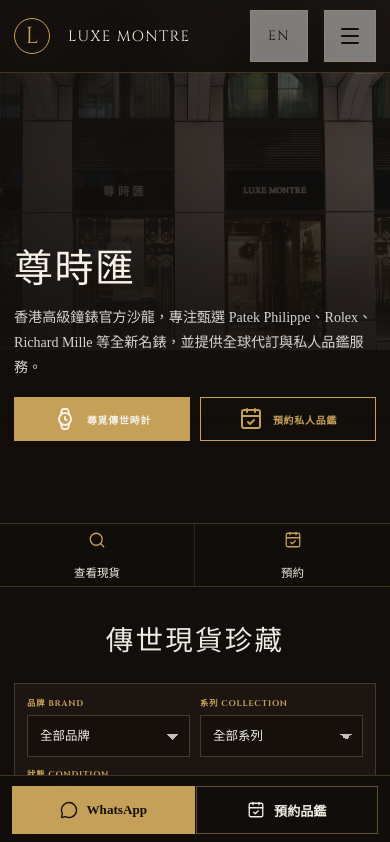
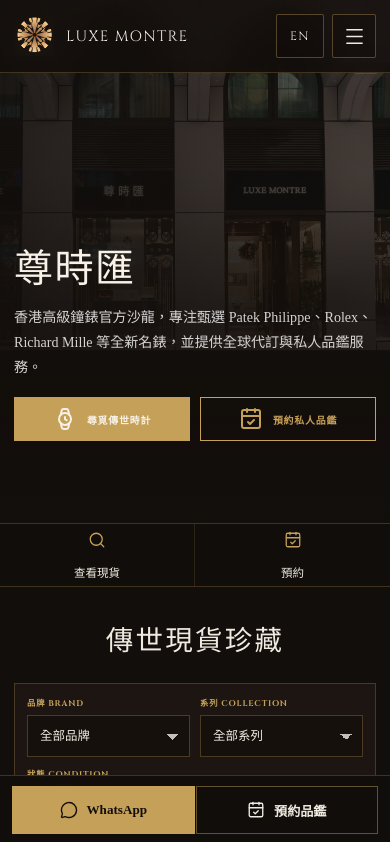
Before and after one commit to starryneol/websit_luxe_montre, a website: page index.html in a window 390 px wide. Shown: the top 842 px of the page. Drawn offline with nearby package versions, Linux system fonts and the light colour scheme; no server answers.

Commit message:
feat: refine header branding

```diff
--- a/index.html
+++ b/index.html
@@ -110,17 +110,25 @@
     .brand-mark {
       width: 56px;
       height: 56px;
-      display: grid;
-      place-items: center;
-      border: 1px solid var(--gold);
-      color: var(--gold);
-      border-radius: 50%;
-      font-family: Cinzel, serif;
-      font-size: 1.45rem;
-      transition: background .35s ease, color .35s ease;
-    }
-
-    .brand:hover .brand-mark { background: var(--gold); color: var(--white); }
+      flex: 0 0 auto;
+      display: block;
+      overflow: hidden;
+      border: 0;
+      background: transparent;
+    }
+
+    .brand-mark-image {
+      width: 100%;
+      height: 100%;
+      object-fit: contain;
+      filter: drop-shadow(0 5px 14px rgba(197, 160, 89, .12));
+      transition: transform .35s ease, filter .35s ease;
+    }
+
+    .brand:hover .brand-mark-image {
+      transform: scale(1.04);
+      filter: drop-shadow(0 6px 18px rgba(197, 160, 89, .3));
+    }
     .brand-name {
       display: block;
       font-family: Cinzel, serif;
@@ -156,30 +164,47 @@
     .nav-actions {
       display: flex;
       align-items: center;
-      gap: 16px;
-    }
-
-    .icon-btn {
+      gap: 10px;
+    }
+
+    .icon-btn,
+    .lang-btn {
       width: 52px;
       height: 52px;
       display: inline-grid;
       place-items: center;
-      border: 1px solid var(--line);
-      background: rgba(255, 255, 255, .45);
-      color: var(--ink);
-      transition: border-color .25s ease, color .25s ease, background .25s ease;
-    }
-
-    .icon-btn:hover { border-color: var(--gold); color: var(--gold); background: var(--ink-2); }
+      border: 1px solid rgba(197, 160, 89, .38);
+      border-radius: 2px;
+      background: rgba(18, 14, 11, .42);
+      color: var(--cream);
+      transition: border-color .25s ease, color .25s ease, background .25s ease, transform .25s ease;
+    }
+
+    .icon-btn:hover,
+    .lang-btn:hover {
+      transform: translateY(-1px);
+      border-color: var(--gold);
+      color: var(--gold);
+      background: rgba(197, 160, 89, .1);
+    }
+
+    .icon-btn:focus-visible,
+    .lang-btn:focus-visible {
+      outline: 1px solid var(--gold);
+      outline-offset: 4px;
+    }
+
     .lang-btn {
       width: 60px;
-      height: 52px;
-      border: 1px solid var(--line);
-      background: rgba(255, 255, 255, .45);
-      color: var(--ink);
       font-family: Cinzel, serif;
       font-size: .84rem;
       letter-spacing: .12em;
+    }
+
+    .menu-btn svg {
+      width: 23px;
+      height: 23px;
+      stroke-width: 1.45;
     }
 
     .mobile-panel {
@@ -1106,7 +1131,6 @@
       .brand-mark {
         width: 64px;
         height: 64px;
-        font-size: 1.65rem;
       }
       .brand-name { font-size: 1.68rem; }
       .brand-sub { font-size: .74rem; }
@@ -1138,11 +1162,13 @@
       .container { width: min(100% - 28px, 1180px); }
       .contact .container { width: min(100% - 28px, 1180px); }
       .nav-wrap { height: 72px; }
-      .brand-mark { width: 36px; height: 36px; }
+      .brand { gap: 12px; }
+      .brand-mark { width: 40px; height: 40px; }
       .brand-name { font-size: .93rem; letter-spacing: .09em; }
       .brand-sub { display: none; }
-      .lang-btn { width: 58px; height: 52px; }
-      .icon-btn { width: 52px; height: 52px; }
+      .nav-actions { gap: 8px; }
+      .lang-btn { width: 48px; height: 44px; font-size: .76rem; }
+      .nav-actions .icon-btn { width: 44px; height: 44px; }
       .hero {
         min-height: 62vh;
         align-items: end;
@@ -1440,7 +1466,9 @@
   <header class="header">
     <div class="container nav-wrap">
       <a class="brand" href="#top" aria-label="LUXE MONTRE 尊時匯">
-        <span class="brand-mark">L</span>
+        <span class="brand-mark">
+          <img class="brand-mark-image" src="/assets/luxe-montre-emblem.png" alt="LUXE MONTRE 尊時匯徽章">
+        </span>
         <span>
           <span class="brand-name">LUXE MONTRE</span>
           <span class="brand-sub">Geneva Standard · Hong Kong</span>
```
Also changed, not shown: test-o2o-page.mjs (+7 -1 lines), assets/luxe-montre-emblem.png (added), vercel.json.
